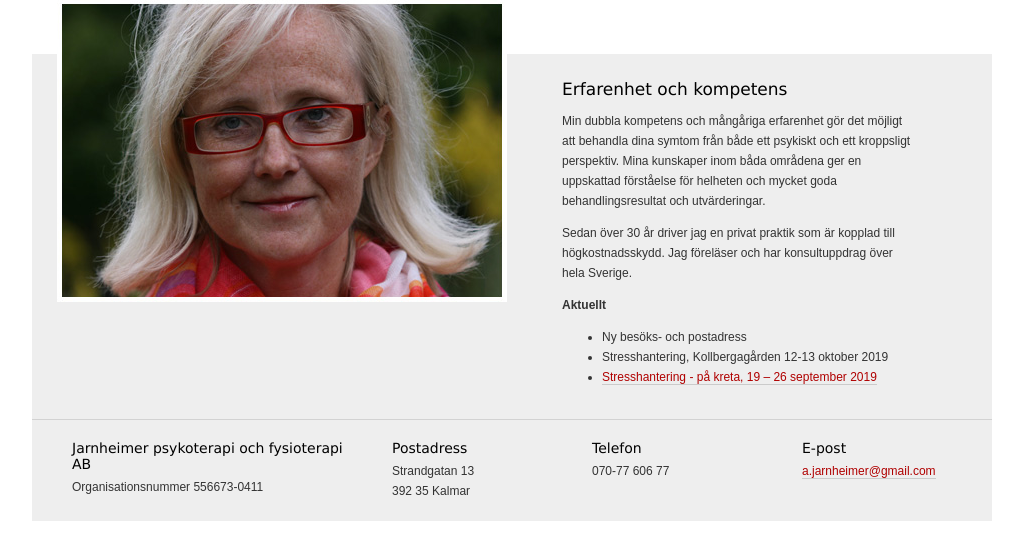
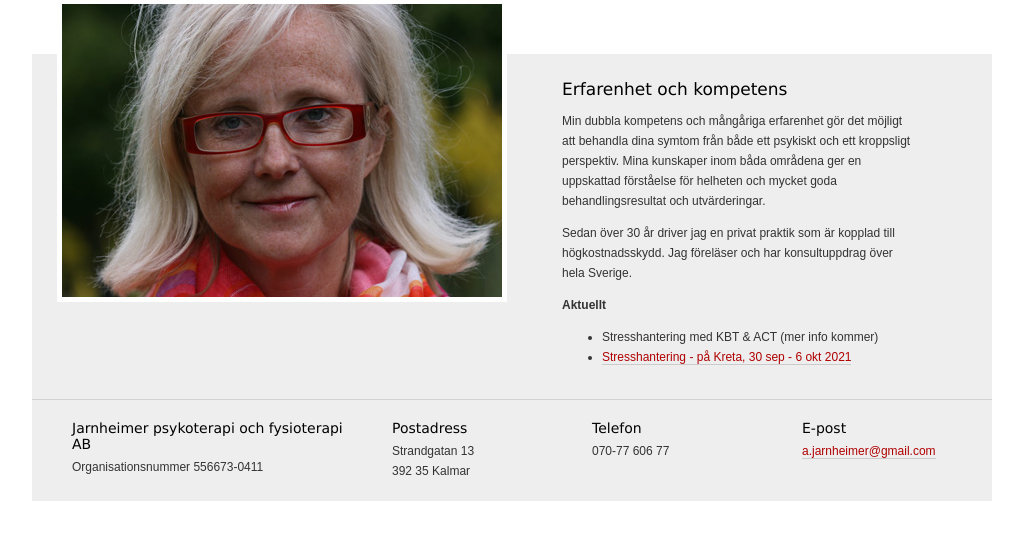
Before and after one commit to jarnheimer/ajarnheimer, a PHP site: page / in a window 1280 px wide. Shown: the part 112-672 px from the top of the page, without its empty margins (128-1151 px from the left). Run offline with PHP 8.4, Linux system fonts and the light colour scheme.

Commit message:
New courses

```diff
--- a/index.php
+++ b/index.php
@@ -19,10 +19,8 @@ $titel = "Ann-Sofie Jarnheimer - Leg. Sjukgymnast, Leg. Psykoterapeut";
                     Jag f&ouml;rel&auml;ser och har konsultuppdrag &ouml;ver hela Sverige.</p>
                 <p><b>Aktuellt</b></p>
                 <ul>
-                    <li>Ny besöks- och postadress</li>
-                    <li>Stresshantering, Kollbergagården 12-13 oktober 2019</li>
-                    <li><a href="http://www.lendasoasen.se/kurser/stresshantering-pa-kreta/">Stresshantering - på kreta,
-                            19 – 26 september 2019</a></li>
+                    <li>Stresshantering med KBT & ACT (mer info kommer)</li>
+                    <li><a href="https://www.lendasoasen.se/kurser/stresshantering-pa-kreta/">Stresshantering - på Kreta, 30 sep - 6 okt 2021</a></li>
                 </ul>
             </div>
         </div>
--- a/kurser.php
+++ b/kurser.php
@@ -15,9 +15,8 @@ $titel = "Ann-Sofie Jarnheimer - Kurser";
 
                 <p><b>Aktuellt</b></p>
                 <ul>
-                    <li>Stresshantering, Kollbergagården 12-13 oktober 2019</li>
-                    <li><a href="http://www.lendasoasen.se/kurser/stresshantering-pa-kreta/">Stresshantering - på kreta,
-                            19 – 26 september 2019</a></li>
+                    <li>Stresshantering med KBT & ACT (mer info kommer)</li>
+                    <li><a href="https://www.lendasoasen.se/kurser/stresshantering-pa-kreta/">Stresshantering - på Kreta, 30 sep - 6 okt 2021</a></li>
                 </ul>
 
 
```
